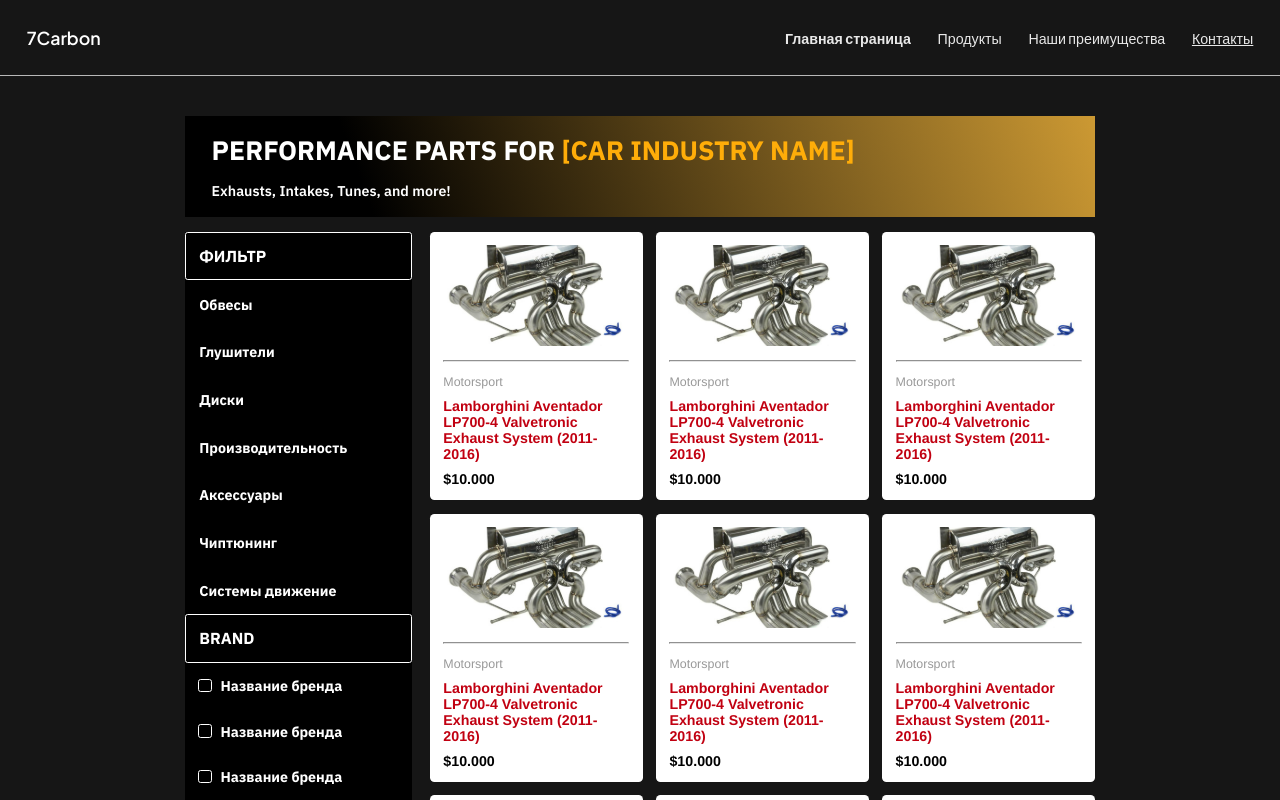
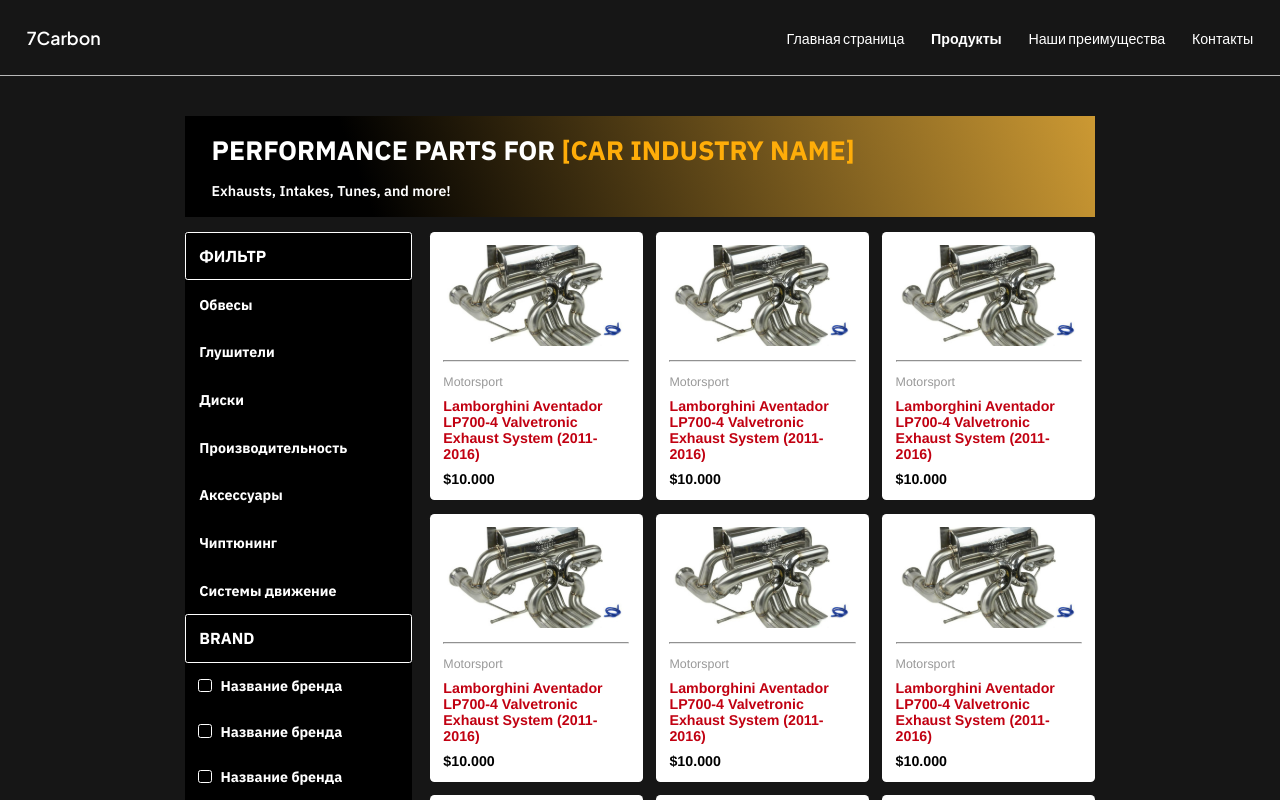
Before and after one commit to madixanov/7Carbon, a React (Vite) app: page /products in a window 1280 px wide. Shown: the top 800 px of the page. Built offline with nearby package versions, Linux system fonts and the light colour scheme.

Commit message:
Fixing small bugs

```diff
--- a/src/App.jsx
+++ b/src/App.jsx
@@ -1,10 +1,12 @@
 import HomePage from "./pages/Home/Home"
 import { BrowserRouter, Routes, Route } from "react-router-dom";
 import ProductsPage from "./pages/Products/Products";
+import ScrollToTop from "./components/ScrollToTop/ScrollToTop";
 
 export default function App() {
   return (
     <BrowserRouter>
+      <ScrollToTop />
       <Routes>
         <Route path="/" element={<HomePage />}/>
         <Route path="/products" element={<ProductsPage />}/>
--- a/src/components/Header/Header.jsx
+++ b/src/components/Header/Header.jsx
@@ -1,56 +1,47 @@
 import "./header.css";
 import { useState, useEffect } from "react";
-import { Link } from "react-router-dom";
-import useSelectedStore from "../../store/nav-store"
+import { Link, useLocation } from "react-router-dom";
+import AOS from "aos";
+import "aos/dist/aos.css";
 
-import AOS from 'aos';
-import 'aos/dist/aos.css'; // You can also use <link> for styles
-// ..
 AOS.init();
-
 
 export default function Header() {
   const [isScrolled, setIsScrolled] = useState(false);
   const [mobileMenuOpen, setMobileMenuOpen] = useState(false);
-  const { selected, setSelected } = useSelectedStore();
+  const location = useLocation();
 
-  // Отслеживание скролла для хедера
+  // Следим за скроллом
   useEffect(() => {
-    const handleScroll = () => {
-      setIsScrolled(window.scrollY > 50);
-    };
-
+    const handleScroll = () => setIsScrolled(window.scrollY > 50);
     window.addEventListener("scroll", handleScroll);
     return () => window.removeEventListener("scroll", handleScroll);
   }, []);
 
+  // Блокируем скролл при открытом мобильном меню
   useEffect(() => {
-        if (mobileMenuOpen) {
-            document.body.classList.add("no-scroll");
-            document.documentElement.classList.add("no-scroll"); // <html>
-        } else {
-            document.body.classList.remove("no-scroll");
-            document.documentElement.classList.remove("no-scroll");
-        }
-
-        return () => {
-            document.body.classList.remove("no-scroll");
-            document.documentElement.classList.remove("no-scroll");
-        };
-    }, [mobileMenuOpen]);
-
-  const handleClick = (page) => {
-    setSelected(page);
-  }
+    document.body.classList.toggle("no-scroll", mobileMenuOpen);
+    document.documentElement.classList.toggle("no-scroll", mobileMenuOpen);
+    return () => {
+      document.body.classList.remove("no-scroll");
+      document.documentElement.classList.remove("no-scroll");
+    };
+  }, [mobileMenuOpen]);
 
   return (
     <header className={isScrolled ? "scrolled" : ""}>
       <div className="main-container">
         <div className={`header-container ${isScrolled ? "scrolled" : ""}`}>
-          <Link style={{textDecoration: "none", color: "white"}} to="/"><span className="logo-text" onClick={() => handleClick("home")}>7Carbon</span></Link>
+          <Link style={{ textDecoration: "none", color: "white" }} to="/">
+            <span className="logo-text">7Carbon</span>
+          </Link>
 
+          {/* Кнопка бургера */}
           <div className="mobile-controls mobile-only">
-            <div className="burger-menu" onClick={() => setMobileMenuOpen((prev) => !prev)}>
+            <div
+              className="burger-menu"
+              onClick={() => setMobileMenuOpen((prev) => !prev)}
+            >
               <span className={mobileMenuOpen ? "open" : ""}></span>
               <span className={mobileMenuOpen ? "open" : ""}></span>
               <span className={mobileMenuOpen ? "open" : ""}></span>
@@ -59,27 +50,85 @@
 
           {/* Десктопное меню */}
           <nav className="nav-links">
-            <Link style={{textDecoration: "none", color: "white"}} to="/"><span onClick={() => handleClick("home")} className={selected === "home" && "selected"}>Главная страница</span></Link>
-            <Link style={{textDecoration: "none", color: "white"}} to="/products"><span onClick={() => handleClick("products")} className={selected === "products" && "selected"}>Продукты</span></Link>
-            <span onClick={() => handleClick("advantages")} className={selected === "advantages" && "selected"}>Наши преимущества</span>
-            <span onClick={() => handleClick("cotancts")} className={`contacts ${selected === 'contacts' && "selected"}`}>
+            <Link
+              style={{ textDecoration: "none", color: "white" }}
+              to="/"
+              className={location.pathname === "/" ? "selected" : ""}
+            >
+              Главная страница
+            </Link>
+
+            <Link
+              style={{ textDecoration: "none", color: "white" }}
+              to="/products"
+              className={location.pathname === "/products" ? "selected" : ""}
+            >
+              Продукты
+            </Link>
+
+            <Link
+              style={{ textDecoration: "none", color: "white" }}
+              to="/advantages"
+              className={location.pathname === "/advantages" ? "selected" : ""}
+            >
+              Наши преимущества
+            </Link>
+
+            <Link
+              style={{ textDecoration: "none", color: "white" }}
+              to="/contacts"
+              className={location.pathname === "/contacts" ? "selected" : ""}
+            >
               Контакты
-            </span>
+            </Link>
           </nav>
-
-          {/* Кнопка бургера для мобильных */}
-
         </div>
 
         {/* Мобильное меню */}
         {mobileMenuOpen && (
           <aside className="mobile-menu mobile-only">
-            <Link style={{textDecoration: "none", color: "white"}} to="/"><div data-aos="fade-up" data-aos-duration="1000">Главная страница</div></Link>
-            <Link style={{textDecoration: "none", color: "white"}} to="/products"><span onClick={() => handleClick("products")} className={selected === "products" && "selected"}></span><div data-aos="fade-up" data-aos-duration="1000" data-aos-delay="100">Продукты</div></Link>
-            <div data-aos="fade-up" data-aos-duration="1000" data-aos-delay="200">Преимущества</div>
-            <div data-aos="fade-up" data-aos-duration="1000" data-aos-delay="300">Наши преимущества</div>
-            <div data-aos="fade-up" data-aos-duration="1000" data-aos-delay="400">Контакты</div>
-          </aside >
+            <Link style={{ textDecoration: "none", color: "white" }} to="/">
+              <div data-aos="fade-up" data-aos-duration="1000">
+                Главная страница
+              </div>
+            </Link>
+            <Link
+              style={{ textDecoration: "none", color: "white" }}
+              to="/products"
+            >
+              <div
+                data-aos="fade-up"
+                data-aos-duration="1000"
+                data-aos-delay="100"
+              >
+                Продукты
+              </div>
+            </Link>
+            <Link
+              style={{ textDecoration: "none", color: "white" }}
+              to="/advantages"
+            >
+              <div
+                data-aos="fade-up"
+                data-aos-duration="1000"
+                data-aos-delay="200"
+              >
+                Наши преимущества
+              </div>
+            </Link>
+            <Link
+              style={{ textDecoration: "none", color: "white" }}
+              to="/contacts"
+            >
+              <div
+                data-aos="fade-up"
+                data-aos-duration="1000"
+                data-aos-delay="300"
+              >
+                Контакты
+              </div>
+            </Link>
+          </aside>
         )}
       </div>
     </header>
--- /dev/null
+++ b/src/components/ScrollToTop/ScrollToTop.jsx
@@ -0,0 +1,12 @@
+import { useEffect } from "react";
+import { useLocation } from "react-router-dom";
+
+export default function ScrollToTop() {
+  const { pathname } = useLocation();
+
+  useEffect(() => {
+    window.scrollTo({ top: 0, left: 0, behavior: "instant" });
+  }, [pathname]);
+
+  return null;
+}
```
